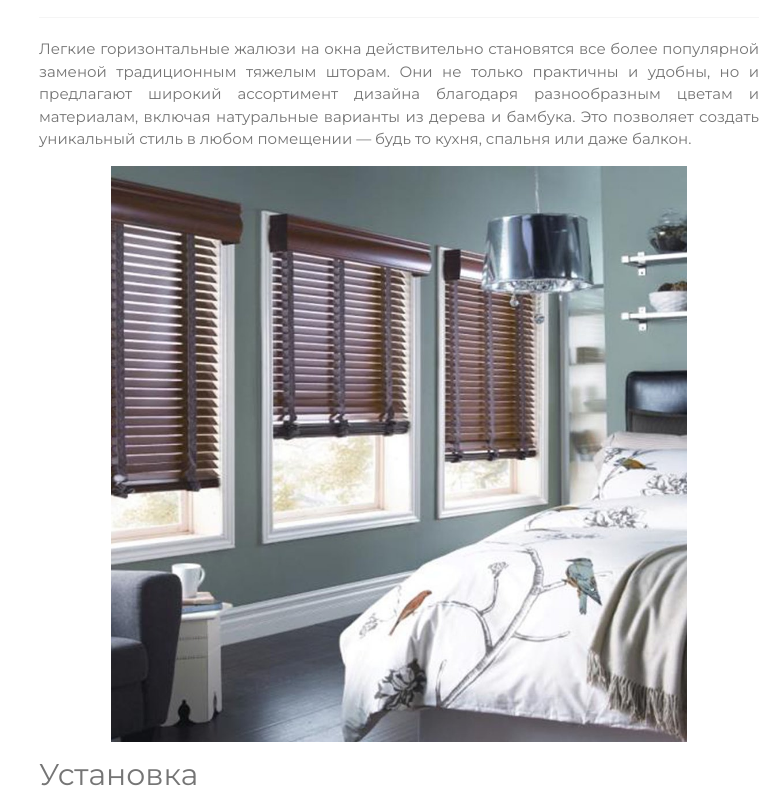
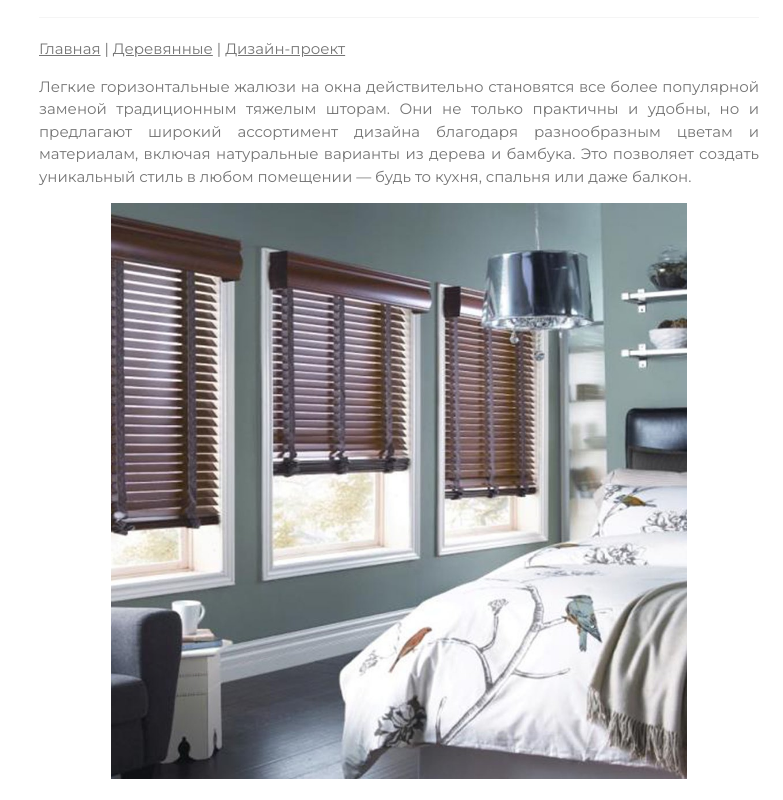
Before and after one commit to tremminas/tremminas.github.io, a plain HTML site: page 1.html in a window 1280 px wide. Shown: the part 1334-2134 px from the top of the page, without its empty margins (497-1280 px from the left). Drawn offline with Linux system fonts and the light colour scheme.

Commit message:
Update 1.html

```diff
--- a/1.html
+++ b/1.html
@@ -75,6 +75,8 @@
 
     <hr class="w3-opacity">
 
+<p><a href="/">Главная</a> | <a href="/2.html">Деревянные</a> | <a href="/3.html">Дизайн-проект</a></p>
+
 <p>Легкие горизонтальные жалюзи на окна действительно становятся все более популярной заменой традиционным тяжелым шторам. Они не только практичны и удобны, но и предлагают широкий ассортимент дизайна благодаря разнообразным цветам и материалам, включая натуральные варианты из дерева и бамбука. Это позволяет создать уникальный стиль в любом помещении — будь то кухня, спальня или даже балкон.</p>
 
 <div align="center"><img src="/jal.jpg" style="width:80%"></div>
```
